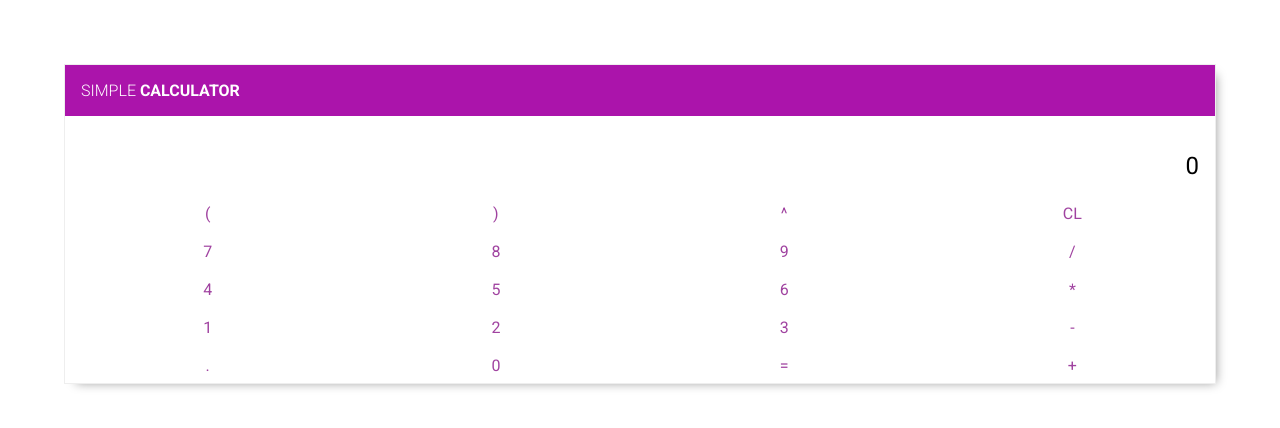
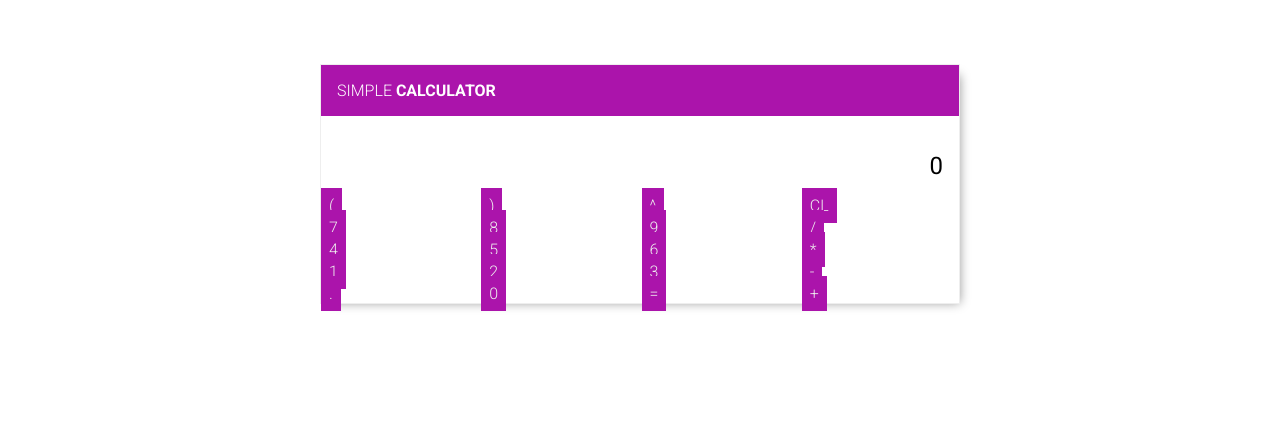
Before and after one commit to anijitsao/react-multi-apps, a React app: page / in a window 1280 px wide. Shown: the top 428 px of the page. Built offline with nearby package versions, Linux system fonts and the light colour scheme; the HTML template or start-up script is replaced by a standard one.

Commit message:
UI improvement

```diff
--- a/src/css/style.css
+++ b/src/css/style.css
@@ -3,20 +3,29 @@
 * {
   margin: 0;
   padding: 0;
-  -webkit-box-sizing: border-box;
-  -moz-box-sizing: border-box;
   box-sizing: border-box;
 }
 
-html {
-  font-size: 16px;
-  font-family: 'Roboto', sans-serif;
+:root {
+  --font-small: 10px;
+  --font-regular: 16px;
+  --font-family: 'Roboto', sans-serif;
+
+  --font-weight-regular: 300;
+
+  --dark-grey: #ddd;
+  --light-grey: #eee;
+  --lighter-grey: #fff;
+
+  --light-purple: #ab14ab;
+
+  --light-shadow: rgba(0, 0, 0, 0.4);
+  --lighter-shadow: rgba(0, 0, 0, 0.2);
 }
 
-@media screen and (max-width: 400px) {
-  html {
-    font-size: 10px;
-  }
+html {
+  font-size: var(--font-regular);
+  font-family: var(--font-family);
 }
 
 .container {
@@ -25,17 +34,16 @@ html {
   grid-template-columns: 1fr;
 
   /* margin to make it look good */
-  margin: 5%;
-  -webkit-box-shadow: 6px 5px 10px -6px rgba(0, 0, 0, .4);
-  box-shadow: 6px 5px 10px -6px rgba(0, 0, 0, .4);
-  border: solid 1px #eee;
+  margin: 5% auto;
+  width: 50vw;
+  box-shadow: 6px 5px 10px -6px var(--light-shadow);
+  border: solid 1px var(--light-grey);
 }
 
 .title {
-  background-color: #ab14ab;
-  color: #fff;
+  background-color: var(--light-purple);
+  color: var(--lighter-grey);
   padding: 1em;
-
   grid-row: 1;
 }
 
@@ -48,36 +56,30 @@ html {
   font-weight: 300;
 }
 
-
 /* Button */
 .btn {
   font-size: 1em;
-  font-weight: 400;
-
+  font-weight: var(--font-weight-regular);
   padding: 0.5rem;
 
-  background-color: #fff;
-  color: #a043a0;
+  background-color: var(--light-purple);
+  color: var(--light-grey);
   text-decoration: none;
-  text-align: center;
-
-  display: block;
 }
 
 .btn:hover,
 .btn:focus {
-  background-color: #eee;
+  color: var(--lighter-grey);
 }
 
 .display-div {
   text-align: right;
-
   padding: 1em;
   display: grid;
 }
 
 .display-expression {
-  font-weight: 300;
+  font-weight: var(--font-weight-regular);
   height: 20px;
   letter-spacing: 1px;
 }
@@ -98,7 +100,6 @@ html {
   position: absolute;
   width: 300px;
   font-size: 0.7em;
-
   top: 5px;
 
   /* align the div to center */
@@ -108,11 +109,14 @@ html {
 }
 
 @media screen and (max-width: 400px) {
+  html {
+    font-size: var(--font-small);
+  }
+
   .error-div {
     width: 200px;
   }
 }
-
 
 .error-msg {
   color: #f02323;
```
Also changed, not shown: src/App.js (line endings or trailing spaces), src/components/ErrorComponent.js (line endings or trailing spaces).
